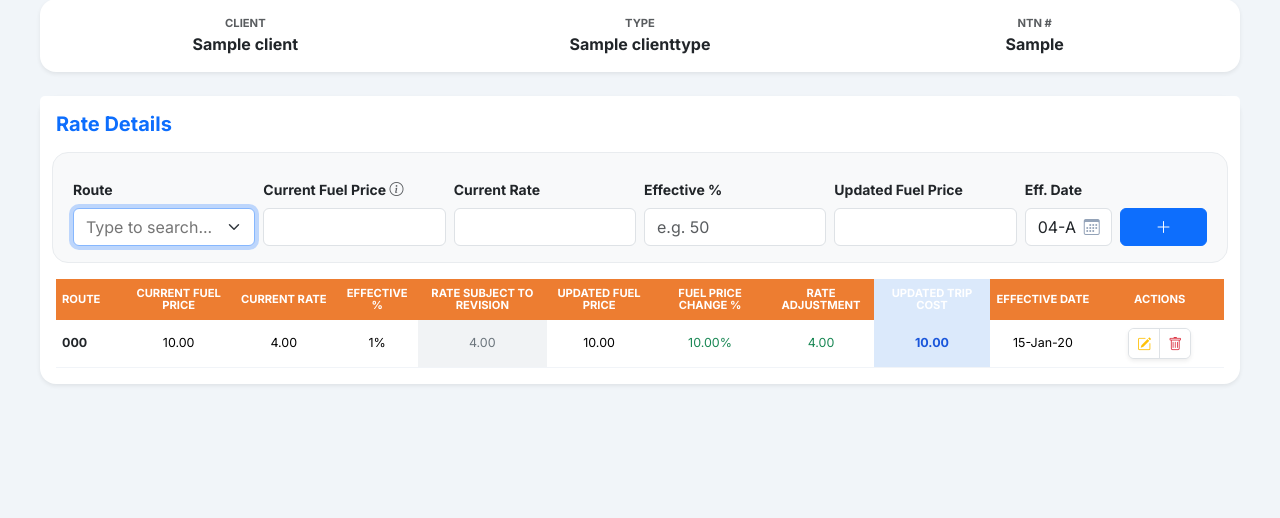
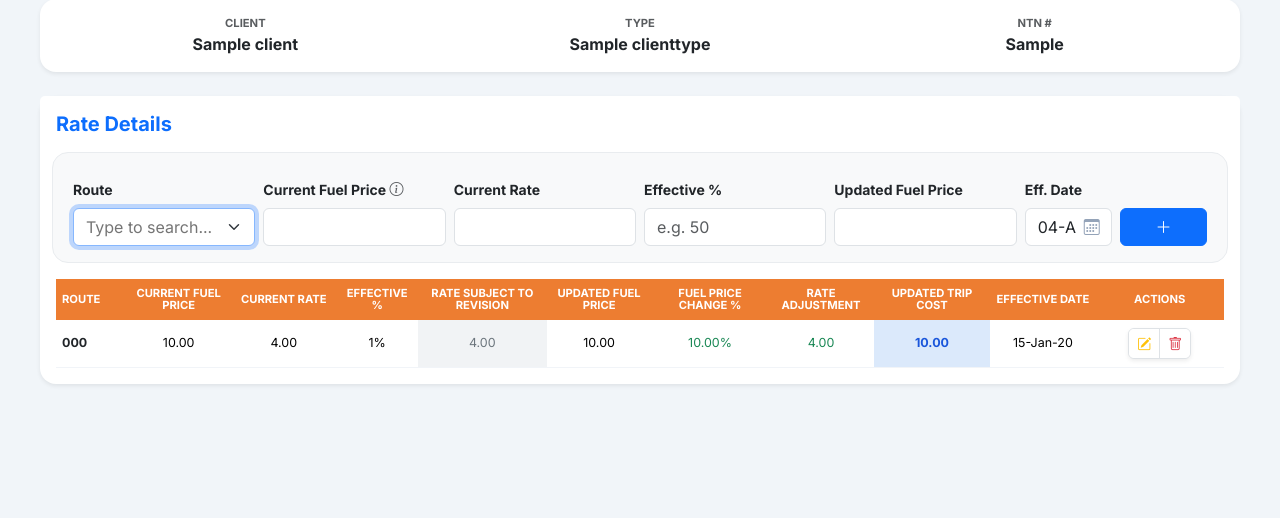
Before and after one commit to sheikhharis-gif/al_murad, a Django app: page /expenses/clients/1/rates/ in a window 1280 px wide; the page is wider, and only the part inside the window is pictured. Shown: the part 225-743 px from the top of that part. Run offline with Django 5.2, Linux system fonts and the light colour scheme; a user stored in the database is signed in; tables that the repository leaves empty hold one stand-in row (values such as "Sample post").

Commit message:
Client Rates table: keep the Updated Trip Cost header orange like the rest, only the data cells stay blue-highlighted

```diff
--- a/masters/templates/clients/client_rates.html
+++ b/masters/templates/clients/client_rates.html
@@ -108,7 +108,7 @@
                             <th class="text-center">Updated Fuel Price</th>
                             <th class="text-center">Fuel Price Change %</th>
                             <th class="text-center">Rate Adjustment</th>
-                            <th class="text-center utc-col">Updated Trip Cost</th>
+                            <th class="text-center">Updated Trip Cost</th>
                             <th class="text-center">Effective Date</th>
                             <th class="text-center">Actions</th>
                         </tr>
@@ -217,8 +217,7 @@
     .rate-table th { border: none; background-color: #ed7d31; color: #fff; font-weight: 700; font-size: 0.7rem; padding: 8px 6px; white-space: normal; line-height: 1.15; vertical-align: middle; }
     .rate-table td { padding: 8px 6px; border-bottom: 1px solid #f1f4f8; white-space: nowrap; overflow: hidden; text-overflow: ellipsis; }
     .rate-table td.rsr-col { background-color: #f1f3f5; color: #6c757d; }
-    .rate-table th.utc-col, .rate-table td.utc-col { background-color: #dbe9fb; }
-    .rate-table td.utc-col { color: #1a56db; font-weight: 700; }
+    .rate-table td.utc-col { background-color: #dbe9fb; color: #1a56db; font-weight: 700; }
 </style>
 
 <script>
```
